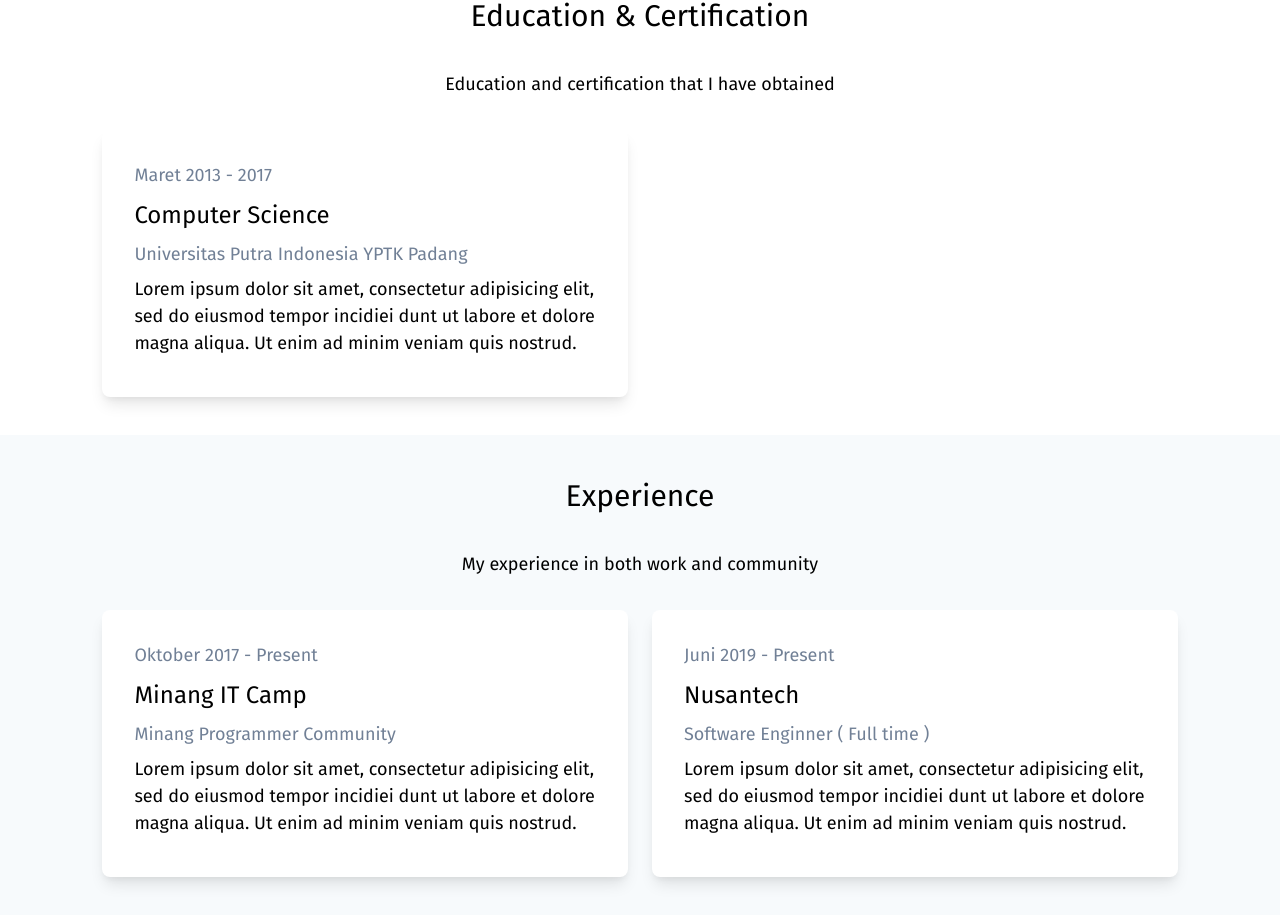
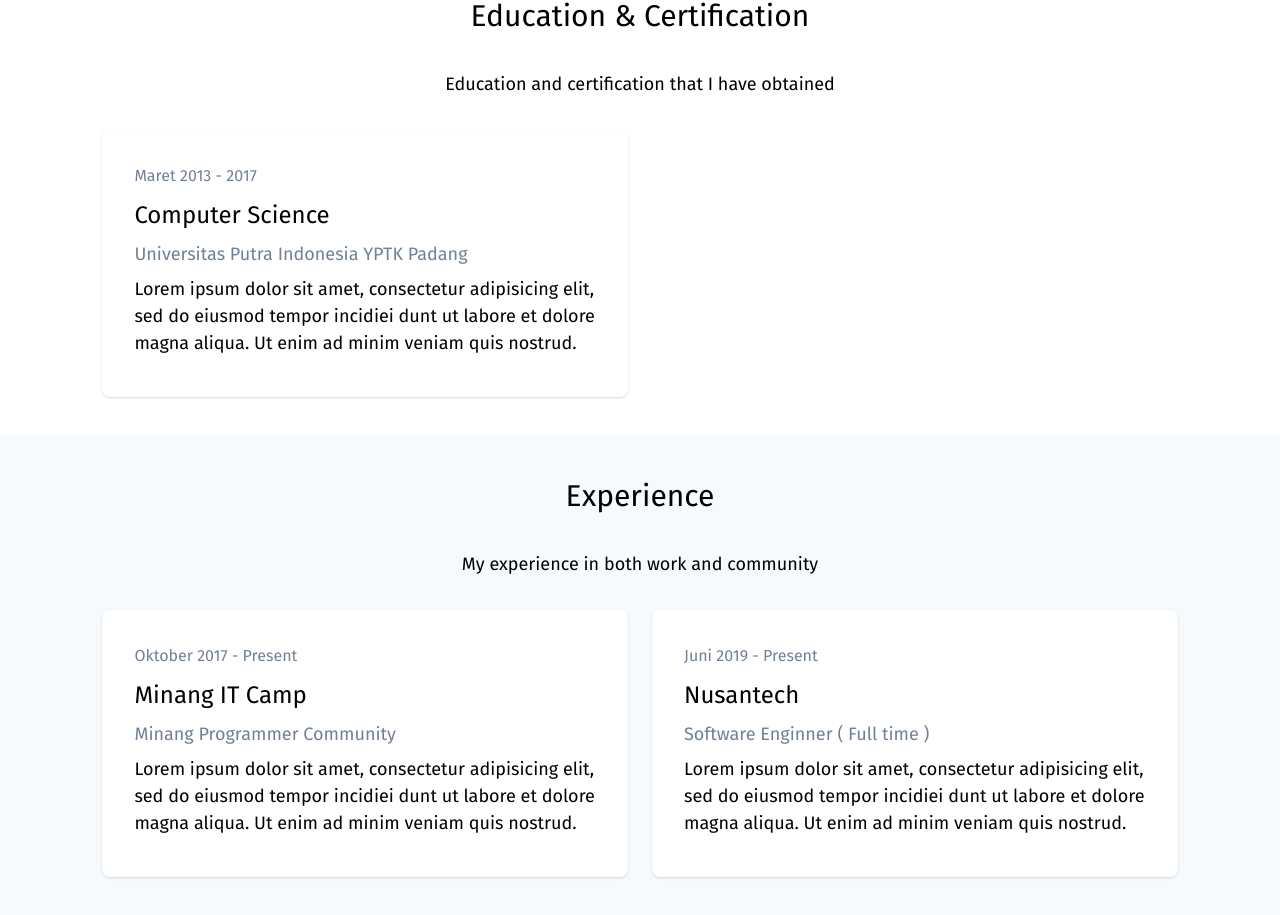
Before and after one commit to masb0ymas/next-resume, a Next.js app: page / in a window 1280 px wide. Shown: the part 1215-2130 px from the top of the page. Built offline with nearby package versions, Linux system fonts and the light colour scheme.

Commit message:
fix: shadow card

```diff
--- a/src/components/Card/Card.tsx
+++ b/src/components/Card/Card.tsx
@@ -14,11 +14,11 @@ function Card(props: CardProps) {
     <React.Fragment>
       <div
         className={cx(
-          'min-w-ful rounded-lg overflow-hidden shadow-lg bg-white',
+          'min-w-ful rounded-lg overflow-hidden shadow hover:shadow-xl transition duration-500 ease-in-out bg-white',
         )}
       >
         <div className={cx('px-8 py-8')}>
-          <span className={cx('text-gray-600')}>{periode}</span>
+          <span className={cx('text-gray-600 text-base')}>{periode}</span>
           <h4 className={cx('text-2xl font-medium py-2')}>{title}</h4>
           <span className={cx('text-gray-600')}>{subtitle}</span>
           <p className={cx('py-2')}>{text}</p>
```
